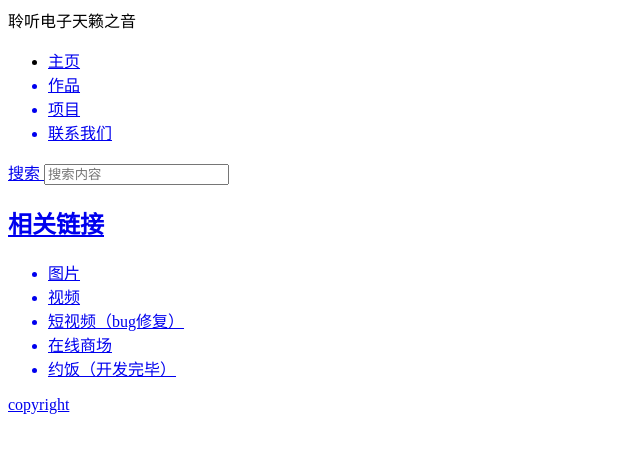
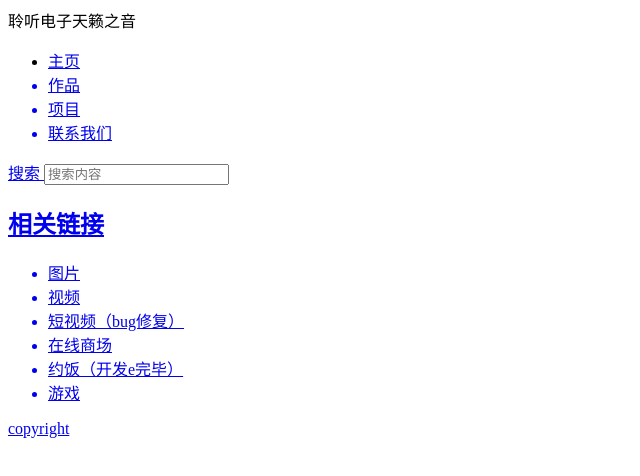
Before and after one commit to techxiaochen/dbhot, a plain HTML site: page index.html in a window 1280 px wide. Shown: the whole page, without its empty margins (0-640 px from the left). Drawn offline with Linux system fonts and the light colour scheme.

Commit message:
新增游戏功能

```diff
--- a/index.html
+++ b/index.html
@@ -34,7 +34,8 @@
                 <li>视频</li>
                 <li>短视频（bug修复）</li>
                 <li>在线商场</li>
-                <li>约饭（开发完毕）</li>
+                <li>约饭（开发e完毕）</li>
+                <li>游戏</li>
             </ul>
         </aside>
     </main>
```
